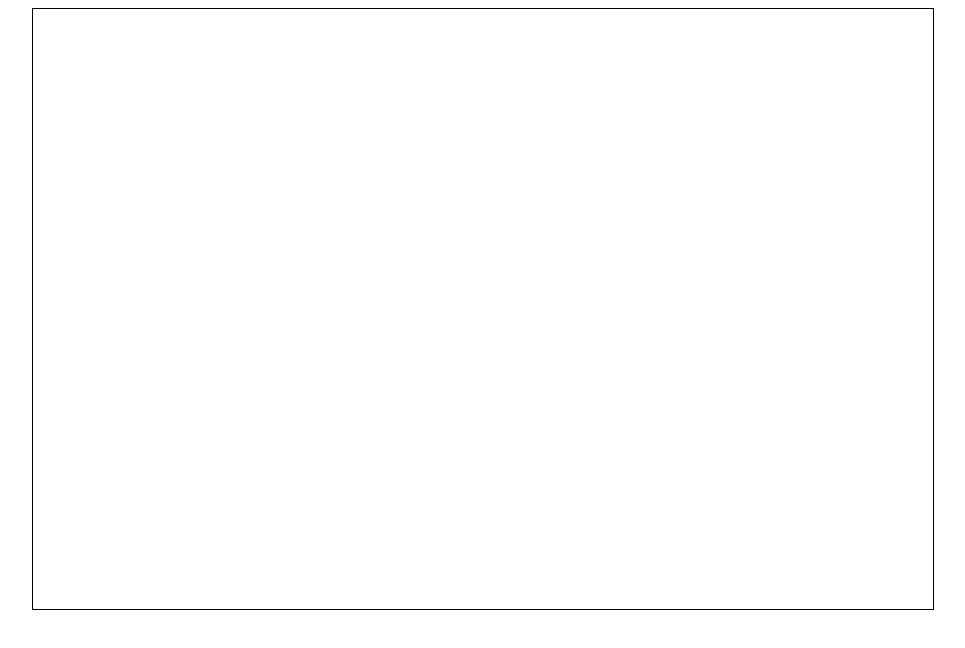
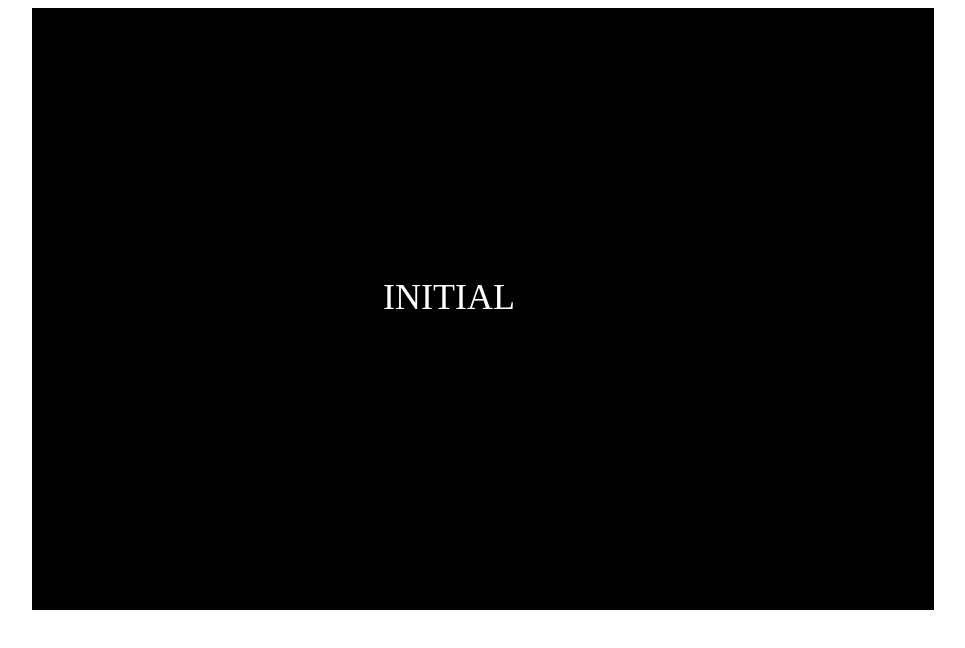
Before and after one commit to xed-programmer/WhackAAxie, a plain HTML site: page index.html in a window 1280 px wide. Shown: the whole page, without its empty margins (157-1122 px from the left). Drawn offline with Linux system fonts and the light colour scheme.

Commit message:
Added scripts

```diff
--- /dev/null
+++ b/css/style.css
@@ -0,0 +1,6 @@
+#canvas {
+  border: 1px solid black;
+  /* center align */
+  display: block;
+  margin: 0 auto;
+}
--- a/index.html
+++ b/index.html
@@ -5,16 +5,7 @@
     <meta http-equiv="X-UA-Compatible" content="IE=edge" />
     <meta name="viewport" content="width=device-width, initial-scale=1.0" />
     <title>Whack A Axie</title>
-    <style>
-      #canvas {
-        border: 1px solid black;
-        /* center align */
-        display: block;
-        width: 900px;
-        height: 600px;
-        margin: 0 auto;
-      }
-    </style>
+    <link rel="stylesheet" href="css/style.css" />
   </head>
   <body>
     <canvas id="canvas" width="900" height="600">
@@ -22,29 +13,8 @@
       CANVAS
     </canvas>
 
-    <script src="ball.js"></script>
-    <script>
-      window.onload = function () {
-        // Definitions
-        var canvas = document.getElementById("canvas");
-        var context = canvas.getContext("2d");
-        var cWidth = canvas.width;
-        var cHeight = canvas.height;
-
-        animate();
-
-        function animate() {
-          reqAnimFrame = window.requestAnimationFrame;
-          reqAnimFrame(animate);
-
-          // Clear Canvas
-          context.clearRect(0, 0, canvas.width, canvas.height);
-
-          // Update
-
-          // Draw
-        }
-      };
-    </script>
+    <script src="js/util.js"></script>
+    <script src="js/axie.js"></script>
+    <script src="js/canvas-script.js"></script>
   </body>
 </html>
--- /dev/null
+++ b/js/axie.js
@@ -0,0 +1,102 @@
+
+// Initial Screen
+// Game Playing Screen
+// Game Over Screen
+
+var INITIAL = 1;
+var GAME_PLAYING = 2;
+var GAME_OVER = 3;
+
+function Axie(canvas){
+    // Base
+    var game = this;
+
+    // Global Attributes
+    game.canvas = canvas;
+    game.context = game.canvas.getContext('2d');
+    game.cWidth = game.canvas.width;
+    game.cHeight = game.canvas.height;
+
+    // Game State
+    game.currentState = INITIAL;
+
+}
+
+Axie.prototype.start = function(){
+    // base
+    var game = this;
+
+    // Start Game
+    window.requestAnimationFrame(function(){
+        game.runGameLoop();
+    });
+};
+
+Axie.prototype.runGameLoop = function() {
+    // base
+    var game = this;
+
+    // Game State
+    switch(game.currentState) {
+        case INITIAL:
+            // Draw Initial Screen
+            game.drawInitialScreen();
+            break;
+        case GAME_PLAYING:
+            // Draw GAME PLAYING Screen
+            game.drawGamePlayingScreen();
+            break;
+        case GAME_OVER:
+            // Draw GAME OVER Screen
+            game.drawGameOverScreen();
+            break;
+    }
+};
+
+Axie.prototype.drawInitialScreen = function() {
+    // base
+    var game = this;
+
+    // Draw
+
+    // Background
+    game.context.fillStyle = 'black';
+    game.context.fillRect(0,0, game.cWidth, game.cHeight);
+
+    // Text
+    game.context.fillStyle = 'white';
+    game.context.font = '36px Ariel';
+    game.context.fillText('INITIAL', game.cWidth / 2 - 100, game.cHeight / 2);
+};
+
+Axie.prototype.drawGamePlayingScreen = function() {
+    // base
+    var game = this;
+
+    // Draw
+
+    // Background
+    game.context.fillStyle = 'black';
+    game.context.fillRect(0,0, game.cWidth, game.cHeight);
+
+    // Text
+    game.context.fillStyle = 'white';
+    game.context.font = '36px Ariel';
+    game.context.fillText('GAME PLAYING', game.cWidth / 2 - 100, game.cHeight / 2);
+};
+
+Axie.prototype.drawGameOverScreen = function() {
+    // base
+    var game = this;
+
+    // Draw
+
+    // Background
+    game.context.fillStyle = 'black';
+    game.context.fillRect(0,0, game.cWidth, game.cHeight);
+
+    // Text
+    game.context.fillStyle = 'white';
+    game.context.font = '36px Ariel';
+    game.context.fillText('GAME OVER', game.cWidth / 2 - 100, game.cHeight / 2);
+};
--- /dev/null
+++ b/js/canvas-script.js
@@ -0,0 +1,12 @@
+window.onload = function(){
+    // Canvas Definitions
+    var canvas = document.getElementById("canvas");
+    var context = canvas.getContext("2d");
+    var cWidth = canvas.width;
+    var cHeight = canvas.height;
+
+    // Game Object
+    var axie = new Axie(canvas);
+    axie.start();
+
+}
--- /dev/null
+++ b/js/util.js
@@ -0,0 +1,17 @@
+/*
+*
+*
+ GLOBAL FUNCTIONS
+*
+*
+*/
+
+window.requestAnimFrame = function(){
+    return window.requestAnimationFrame;
+}
+
+window.getRandomInt = function (min, max) {
+    min = Math.ceil(min);
+    max = Math.floor(max);
+    return Math.floor(Math.random() * (max-min)) + min;
+}
```
Also changed, not shown: js/ball.js (renamed from ball.js).
